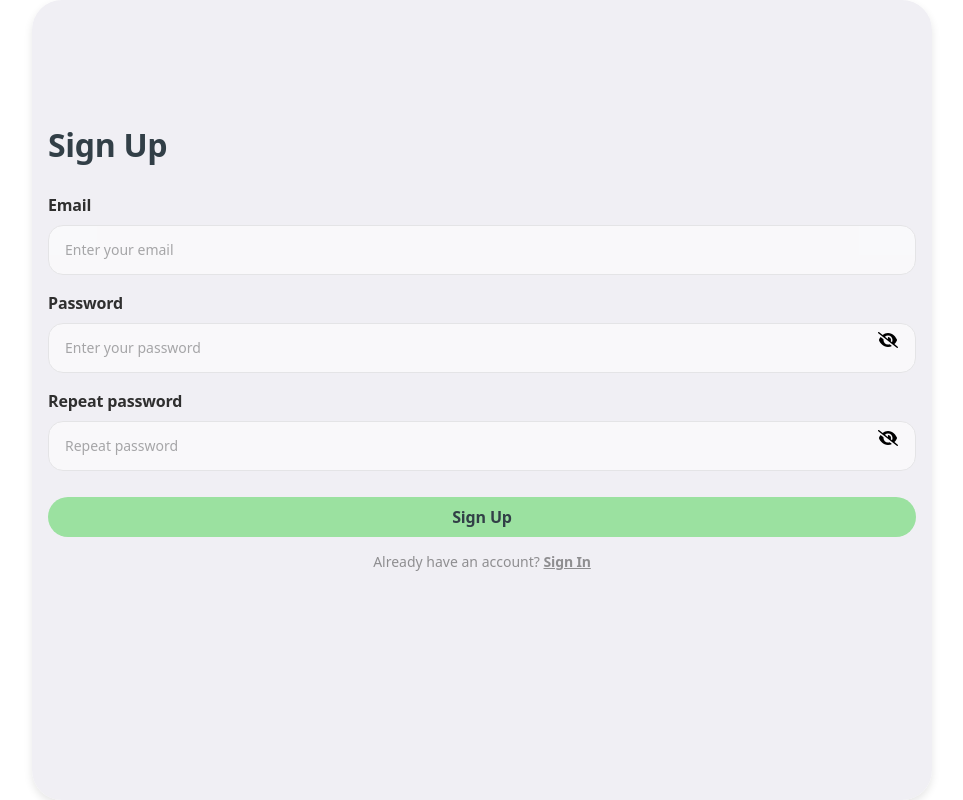
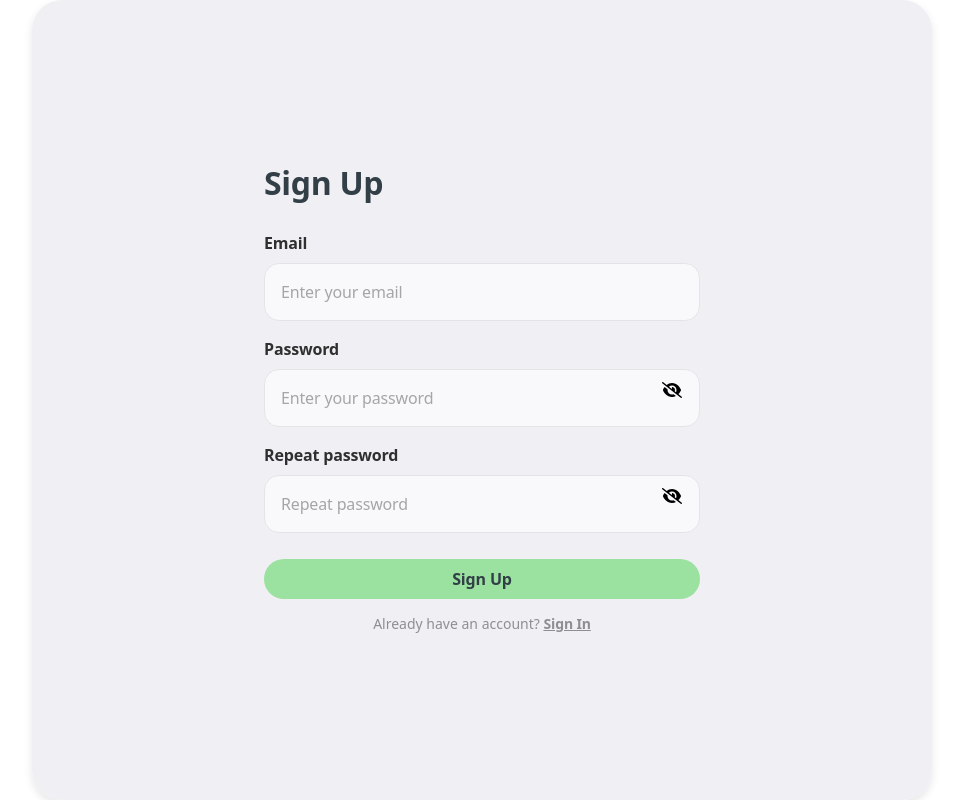
Before and after one commit to IIIMaroIII/HydroWise-frontend, a React (Vite) app: page /signup in a window 1280 px wide. Shown: the whole page, without its empty margins (158-1121 px from the left). Built offline with nearby package versions, Linux system fonts and the light colour scheme.

Commit message:
Update signUpForm.module.css

```diff
--- a/src/components/Users/SignUpForm/signUpForm.module.css
+++ b/src/components/Users/SignUpForm/signUpForm.module.css
@@ -222,7 +222,7 @@ p a:hover {
     margin-bottom: 100px;
   }
 
-  .formSection {
+  .form {
     width: 436px;
     margin: 0 auto;
   }
@@ -239,15 +239,15 @@ p a:hover {
     letter-spacing: -0.01em;
   }
 
-  .formInput {
+  .inputContainer input {
     font-size: 16px;
     line-height: 1.5;
     letter-spacing: -0.01em;
   }
 
-  .eyeBtn {
-    top: 18px;
-    right: 20px;
+  .inputContainer .togglePassword {
+    top: 50%;
+    right: 18px;
   }
 
   .btnform {
@@ -258,21 +258,7 @@ p a:hover {
     padding: 18px 0;
   }
 
-  .haveAccount {
-    gap: 8px;
-  }
 
-  .haveAccountText {
-    font-size: 16px;
-    line-height: 1.5;
-    letter-spacing: -0.01em;
-  }
-
-  .haveAccountForm {
-    font-size: 16px;
-    line-height: 1.5;
-    letter-spacing: -0.01em;
-  }
 }
 
 @media (min-width: 1440px) {
```
